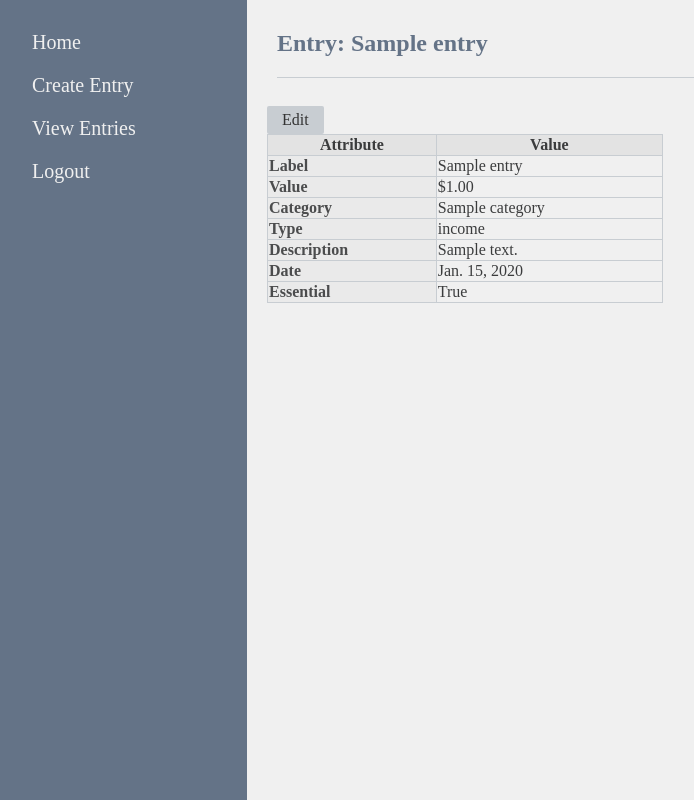
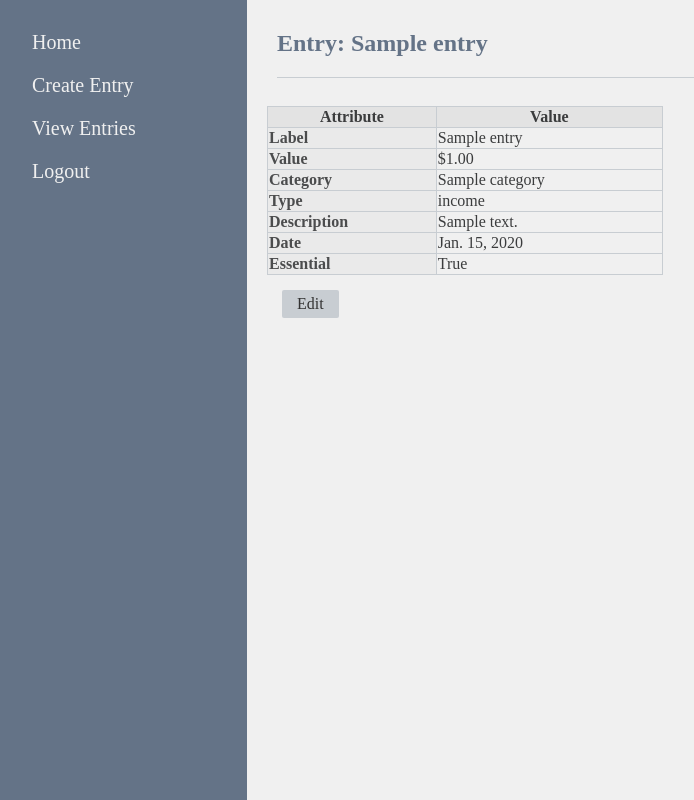
Before and after one commit to Prodge/budgie, a Django app: page /budget/entry/1/ in a window 1280 px wide. Shown: the whole page, without its empty margins (3-697 px from the left). Run offline with Django 3.2, Linux system fonts and the light colour scheme; a user stored in the database is signed in; tables that the repository leaves empty hold one stand-in row (values such as "Sample post").

```diff
--- a/budget/templates/entry_detail.html
+++ b/budget/templates/entry_detail.html
@@ -7,7 +7,6 @@
 {% endblock %}
 
 {% block content %}
-  <a class="button" href="{% url 'entry_edit' entry.id %}">Edit</a>
   <table class="detail">
     <thead>
       <tr>
@@ -46,4 +45,5 @@
       </tr>
     </tbody>
   </table>
+  <a class="button" href="{% url 'entry_edit' entry.id %}">Edit</a>
 {% endblock %}
--- a/static/css/main.css
+++ b/static/css/main.css
@@ -167,6 +167,7 @@ ul .error {
     display: inline-block;
     font-size: 16px;
     border-radius: 2px;
+    margin: 15px;
 }
 
 .button:hover {
```
